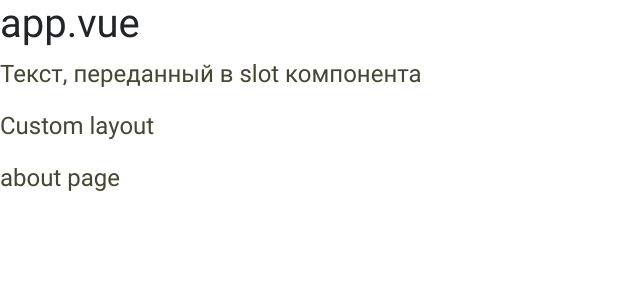
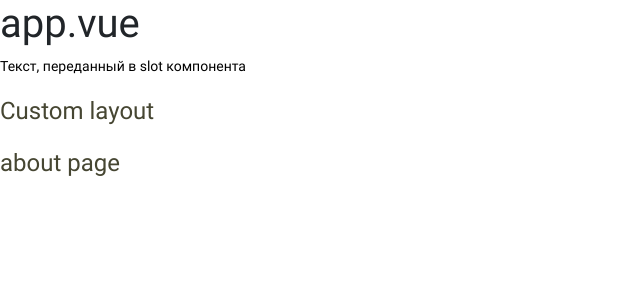
Before and after one commit to buravlev-arthur/nuxt-learning, a Nuxt app: page /about in a window 1280 px wide. Shown: the top 300 px of the page, without its empty margins (0-640 px from the left). Built offline with nearby package versions, Linux system fonts and the light colour scheme.

Commit message:
Добавлены примеры использования стилей

```diff
--- a/assets/styles.scss
+++ b/assets/styles.scss
@@ -1,6 +1,8 @@
 @import "~/assets/_colors.scss";
 
-p {
-    font-size: 24px;
-    color: $text;
+.custom-layout {
+    p {
+        font-size: 24px;
+        color: $text;
+    }
 }
--- a/layouts/custom.vue
+++ b/layouts/custom.vue
@@ -1,5 +1,5 @@
 <template>
-    <div>
+    <div class="custom-layout">
         <p>Custom layout</p>
         <slot />
     </div>
--- a/nuxt.config.ts
+++ b/nuxt.config.ts
@@ -25,4 +25,16 @@ export default defineNuxtConfig({
       }],
     },
   },
+
+  // отключение внешних стилей (эксперементальное):
+  hooks: {
+    'build:manifest': (manifest) => {
+      const css = manifest['node_modules/nuxt/dist/app/entry.js']?.css;
+      if (css) {
+        for (let i = css.length - 1; i >= 0; i -= 1) {
+          if (css[i].startsWith('entry')) css.splice(i, 1);
+        }
+      }
+    }
+  },
 })
```
Also changed, not shown: .docs/styles.md.
